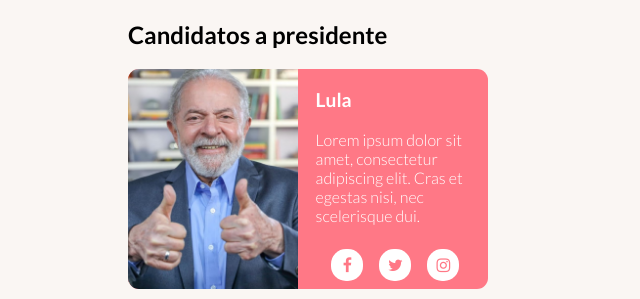
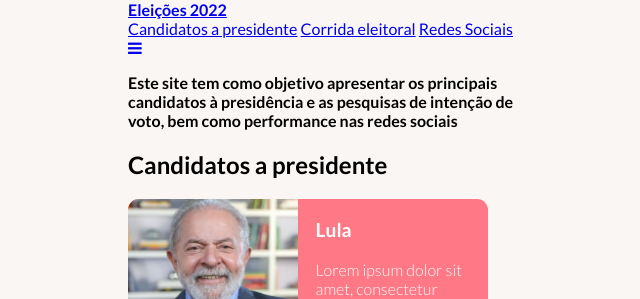
Before and after one commit to victorfariassb/trabalho_final_programacao_web, a plain HTML site: page index.html in a window 1280 px wide. Shown: the top 299 px of the page, without its empty margins (317-957 px from the left). Drawn offline with nearby package versions, Linux system fonts and the light colour scheme.

Commit message:
Update index.html

```diff
--- a/index.html
+++ b/index.html
@@ -6,12 +6,45 @@
     <meta name="viewport" content="width=device-width, initial-scale=1.0">
     <link rel="stylesheet" href="style.css">
     <link rel="stylesheet" href="https://cdnjs.cloudflare.com/ajax/libs/font-awesome/4.7.0/css/font-awesome.min.css">
+    <script src="js/index.js">
+
+    function myFunction() {
+      var x = document.getElementById("myLinks");
+      if (x.style.display === "block") {
+        x.style.display = "none";
+      } else {
+        x.style.display = "block";
+      }
+    }</script>
+
     <meta name='viewport' content='width=device-width, initial-scale=1'>
     <title>Candidatos a presidente</title>
 </head>
 <body>
+    <header>
+     <!-- <h1>Eleições <span class="Titulo"><br>2022</span></h1>-->
+      <!-- Top Navigation Menu -->
+      <div class="topnav">
+        <a id="Logo" href="#home" class="active"><span class="titulo"><b>Eleições 2022</b></span></a>
+        <!-- Navigation links (hidden by default) -->
+        <div id="myLinks">
+          <a href="#candidatos">Candidatos a presidente</a>
+          <a href="#pesquisa">Corrida eleitoral</a>
+          <a href="#redes">Redes Sociais</a>
+        </div>
+        <!-- "Hamburger menu" / "Bar icon" to toggle the navigation links -->
+        <a href="javascript:void(0);" class="icon" onclick="myFunction()">
+          <i class="fa fa-bars"></i>
+        </a>
+
+
+      </div>
+      <p class="inicio"><b>Este site tem como objetivo apresentar os principais candidatos à presidência e as pesquisas de intenção de voto, bem como performance nas redes sociais</b> </p>
+
+    </header>
+
     <script scr="https://cdnjs.cloudflare.com/ajax/libs/Chart.js/3.7.1/chart.min.js"></script>
-    <h2>Candidatos a presidente</h2>
+    <h2 id="candidatos">Candidatos a presidente</h2>
     <section class="cards">
         <div class="candidato-1">
             <div class="foto-card">
@@ -93,7 +126,7 @@
             </div>
         </div>
     </section>
-    <section class="gallery">
+    <section id="pesquisa" class="gallery">
         <div class="card" id="primeiro">
           <div class="card-info" id="card_info_1">
               <div class="title">Corrida eleitoral</div>
@@ -208,7 +241,7 @@
         <a href="#segundo">2</a>
         <a href="#terceiro">3</a>
       </nav>
-  <section>
+  <section id="redes">
     <div class="titulo">Placar das redes sociais</div>
     <div>
         <canvas id="myChart"></canvas>
```
